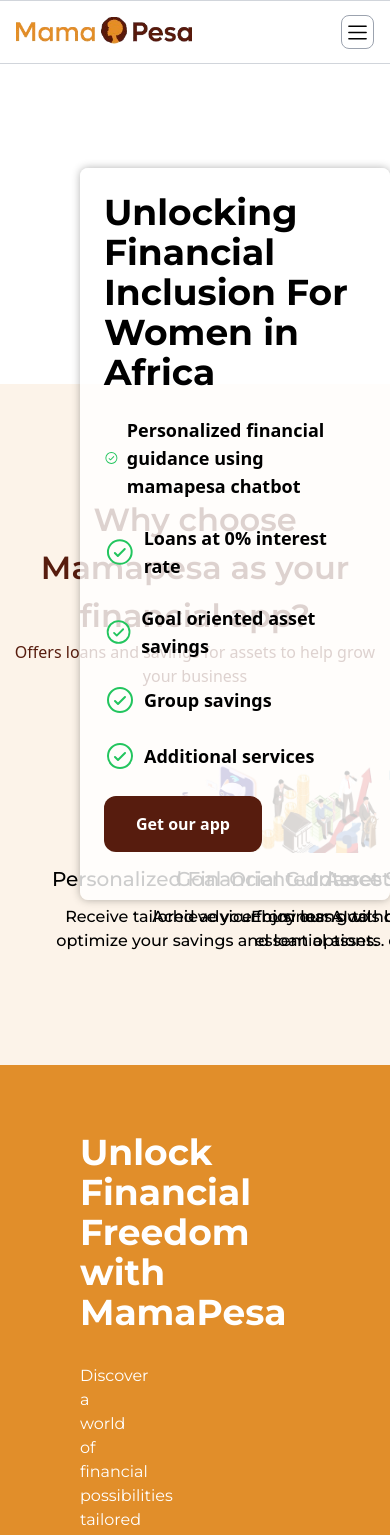
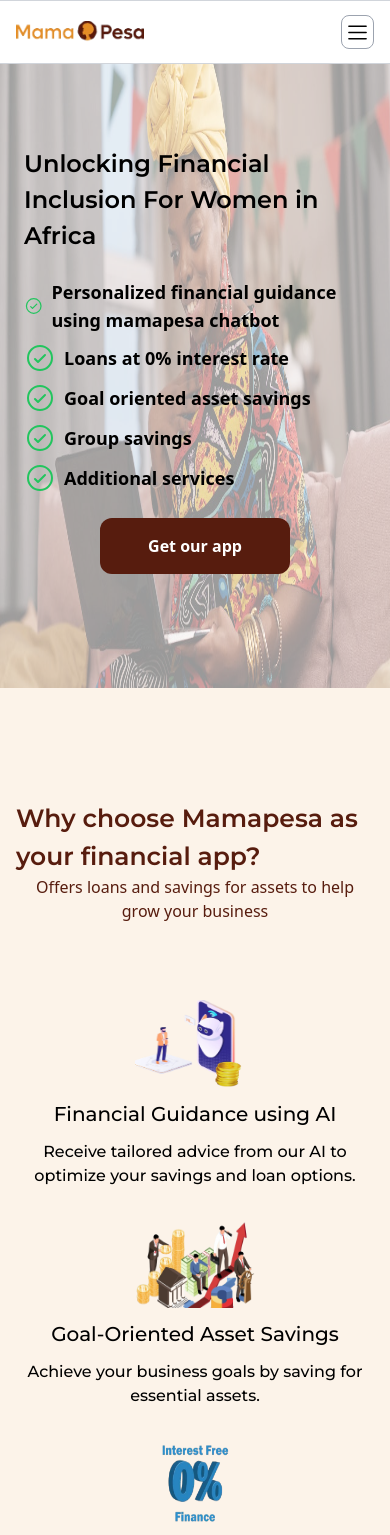
Before and after one commit to revolutionize-engineering/mamapesa-website, a React (Vite) app: page / in a window 390 px wide. Shown: the top 1535 px of the page. Built offline with nearby package versions, Linux system fonts and the light colour scheme.

Commit message:
all responsiveness done

```diff
--- a/src/DownLoadApp/DownLoadApp.jsx
+++ b/src/DownLoadApp/DownLoadApp.jsx
@@ -4,9 +4,9 @@
 const DownLoadApp = () => {
   return (
     <>
-      <div className="grid grid-cols-2 py-[2.5rem] font-montserrat bg-[#E18E2A] text-white">
-        <div className="px-[5rem] pt-[14%]">
-          <h1 className="text-4xl font-bold">
+      <div className="md:grid grid-cols-2 py-[2.5rem] font-montserrat bg-[#E18E2A] text-white">
+        <div className="px-[1.2rem] md:px-[5rem] pt-[5%] md:pt-[14%]">
+          <h1 className="text-[24px] md:text-4xl font-bold">
             Unlock Financial Freedom with MamaPesa
           </h1>
           <p className="my-8">
@@ -14,7 +14,7 @@
             MamaPesa. Our app is designed to empower you on your journey to
             financial independence. From financing income-generating assets to
             managing utility services and accessing valuable financial tips,
-            we're here to support your goals. Take control of your finances
+            we&#39;re here to support your goals. Take control of your finances
             today – download MamaPesa and embark on a transformative financial
             journey.
           </p>
@@ -25,8 +25,8 @@
             Get App
           </button>
         </div>
-        <div className="flex items-center justify-center">
-          <div className="w-[20rem]">
+        <div className="flex items-center justify-center mt-[4rem] md:mt-0">
+          <div className="w-[13rem] md:w-[20rem]">
             <img
               src={MamapesaMockUp}
               alt="Mamapesa MockUp"
--- a/src/FAQS/FAQS.jsx
+++ b/src/FAQS/FAQS.jsx
@@ -4,9 +4,9 @@
 
 const FAQS = () => {
   return (
-    <div className="py-[6rem] bg-[rgba(225,142,42,0.1)] grid grid-cols-[0.5fr,1fr]">
-      <div className="  px-[5rem] font-montserrat">
-        <h1 className="text-[32px] text-left  font-semibold   ">
+    <div className="py-[6rem] bg-[rgba(225,142,42,0.1)] md:grid grid-cols-[0.5fr,1fr] flex flex-col">
+      <div className="px-[1rem] md:px-[5rem] font-montserrat">
+        <h1 className="text-[24px] md:text-[32px] text-left  font-semibold   ">
           MamaPesa - Your Questions Answered
         </h1>
         <p className={` text-[16px] mt-4 text-left`}>
@@ -17,13 +17,13 @@
         <a href="#contactus">
           <button
             className="px-5 py-3 rounded-3xl bg-[#E18E2A] hover:bg-[#c7771f]
-          font-semibold text-white transition-colors duration-300 mt-8"
+          font-semibold text-white transition-colors duration-300 mt-8 w-full md:w-fit"
           >
             Contact us
           </button>
         </a>
       </div>
-      <div className="">
+      <div className="mt-8 md:mt-0">
         <div className="w-full flex justify-center font-montserrat h-full ">
           <div className=" w-[90%] h-full flex flex-col ">
             <Accordion
--- a/src/FAQS/components/Accordion.jsx
+++ b/src/FAQS/components/Accordion.jsx
@@ -5,11 +5,12 @@
   const [accordionOpen, setAccordionOpen] = useState(false);
 
   return (
-    <>
+    <div className="relative">
       <div
         onClick={() => setAccordionOpen((current) => !current)}
         className="flex items-center gap-1 cursor-pointer mt-10"
       >
+        <div className="absolute top-[2.9rem]">
           <CaretRight
             size={12}
             className={`${
@@ -17,7 +18,10 @@
             } transition-transform duration-300 text-[#E18E2A]`}
             weight="bold"
           />
-        <p className="text-[20px] font-medium text-[#571C0E]">{question}</p>
+        </div>
+        <p className="text-[18px] ml-8 md:text-[20px] font-medium text-[#571C0E]">
+          {question}
+        </p>
       </div>
       <div
         className={`font-opensans text-[16px] pl-6 ${
@@ -26,7 +30,7 @@
       >
         {answer}
       </div>
-    </>
+    </div>
   );
 };
 
--- a/src/Features/Features.jsx
+++ b/src/Features/Features.jsx
@@ -11,14 +11,14 @@
     <>
       <p id="features" className="mb-12"></p>
       <div className=" mx-auto py-8">
-        <h1 className="text-4xl font-semibold px-[4.5rem]">
+        <h1 className="text-[25px] md:text-4xl font-montserrat font-semibold px-[4.5rem]">
           Mamapesa Features
         </h1>
         <div>
           {/* card */}
           <FeatureCard
             content={
-              <p className="text-3xl font-semibold font-opensans ">
+              <p className="text-[18px] md:text-3xl font-semibold font-opensans ">
                 Personalized <span className="text-[#E18E2A]">Financial</span>{" "}
                 <span className="text-[#571C0E]">Guidance</span> using Mamapesa
                 chatbot
@@ -29,7 +29,7 @@
           />
           <FeatureCard
             content={
-              <p className="text-3xl font-semibold font-opensans ">
+              <p className="text-[18px] md:text-3xl font-semibold font-opensans ">
                 Business <span className="text-[#E18E2A]">asset savings</span>{" "}
                 tailored to your <span className="text-[#571C0E]">goals</span>
               </p>
@@ -40,7 +40,7 @@
           />
           <FeatureCard
             content={
-              <p className="text-3xl font-semibold font-opensans ">
+              <p className="text-[18px] md:text-3xl font-semibold font-opensans ">
                 Get <span className="text-[#E18E2A]">interest-free</span>{" "}
                 <span className="text-[#571C0E]">loans</span> with Mamapesa
               </p>
@@ -52,7 +52,7 @@
           />
           <FeatureCard
             content={
-              <p className="text-3xl font-semibold font-opensans ">
+              <p className="text-[18px] md:text-3xl font-semibold font-opensans ">
                 <span className="text-[#E18E2A]">Group savings</span> for a
                 common
                 <span className="text-[#571C0E]"> goal</span> or asset
@@ -64,7 +64,7 @@
           />
           <FeatureCard
             content={
-              <p className="text-3xl font-semibold font-opensans ">
+              <p className="text-[18px] md:text-3xl font-semibold font-opensans ">
                 {" "}
                 Convenient
                 <span className="text-[#571C0E]"> extra services</span> like
--- a/src/Features/components/FeatureCard.jsx
+++ b/src/Features/components/FeatureCard.jsx
@@ -3,22 +3,30 @@
 const FeatureCard = ({ image, imagePos, content, type }) => {
   return (
     <div
-      className={`flex py-[3.5rem] px-[4.5rem] ${
-        type == "interest" ? "gap-[11.5rem]" : "gap-4"
+      className={`flex flex-col md:flex-row py-[3.5rem] px-[1.4rem] md:px-[4.5rem] ${
+        type == "interest" ? "gap-4 md:gap-[11.5rem]" : "gap-4"
       }`}
     >
       <div
-        className={` w-[40%] flex items-center  ${
-          imagePos == "right" ? "order-1" : "order-2"
+        className={` md:w-[40%] flex items-center  ${
+          imagePos == "right" ? "md:order-1" : "md:order-2"
         }`}
       >
         {content}
       </div>
       <div
-        className={` w-[40%] ${imagePos == "right" ? "order-2" : "order-1"}`}
+        className={` md:w-[40%] ${
+          imagePos == "right" ? "md:order-2" : "md:order-1"
+        }`}
       >
         {/* the image */}
-        <div className={` ${type == "interest" ? "w-[25rem]" : "w-[38rem]"}`}>
+        <div
+          className={` ${
+            type == "interest"
+              ? "w-[13rem] ml-[4.5rem] md:ml-0 md:mt-0 md:w-[25rem]"
+              : "w-[18rem] mt-[2rem] md:mt-0 md:w-[38rem]"
+          } `}
+        >
           <img src={image} alt="" className="h-full w-full" />
         </div>
       </div>
--- a/src/Hero/Hero.jsx
+++ b/src/Hero/Hero.jsx
@@ -5,22 +5,24 @@
 const Hero = () => {
   return (
     /*Background Image*/
-    <div className="relative w-full min-h-96 h-full ">
+    <div className="relative w-full min-h-[43rem] md:min-h-96 h-full bg-red-300 overflow-hidden">
       <img
         src={ImageHero}
         alt="Background"
-        className="hidden lg:block w-full object-cover "
+        className=" lg:block w-full min-h-[43rem] md:min-h-96 md:object-cover "
       />
 
       <main
-        className="absolute top-[8rem] left-[5rem] flex flex-col lg:flex-row items-center lg:justify-between
-       mt-10 p-6 bg-opacity-80 bg-white shadow-[0px_0px_8px_rgba(0,0,0,0.3)] rounded-lg max-w-[40rem]"
+        className="absolute top-0 bottom-0 md:top-[8rem] md:bottom-auto md:left-[5rem]
+         flex flex-col lg:flex-row items-center lg:justify-between
+       mt-10 p-6 bg-opacity-60 md:bg-opacity-70 bg-white shadow-[0px_0px_8px_rgba(0,0,0,0.3)]
+        md:rounded-lg w-full md:max-w-[40rem]"
       >
-        <div>
-          <h1 className="text-4xl font-montserrat font-bold mb-6">
+        <div className="flex flex-col items-center w-full">
+          <h1 className="text-[24px] mt-[5.1rem] md:mt-0 md:text-4xl font-montserrat font-semibold mb-6">
             Unlocking Financial Inclusion For Women in Africa{" "}
           </h1>
-          <ul className="list-none space-y-6">
+          <ul className="list-none space-y-2 md:space-y-6">
             <li className="flex items-center">
               <CheckCircle size={32} className="mr-2 fill-green-500" />
               <span className="font-semibold text-lg">
@@ -54,14 +56,16 @@
               </span>
             </li>
           </ul>
+          <div className="w-full flex justify-center">
             <a href="#getapp">
               <button
-              className=" font-semibold text-white py-4 px-8 my-6 rounded-xl
+                className=" font-semibold text-white py-4 px-12 my-6 rounded-xl
               hover:bg-[#7a2713] bg-[#571C0E] transition-colors duration-300"
               >
                 Get our app
               </button>
             </a>
+          </div>
         </div>
       </main>
     </div>
--- a/src/WhyChooseMamaPesa/WhyChooseMamaPesa.jsx
+++ b/src/WhyChooseMamaPesa/WhyChooseMamaPesa.jsx
@@ -7,17 +7,17 @@
 const WhyChooseMamaPesa = () => {
   return (
     <>
-      <div className="bg-[rgba(225,142,42,0.1)] py-[7rem] ">
-        <h1 className="text-[32px] font-montserrat font-semibold text-center text-[#571C0E]">
+      <div className="bg-[rgba(225,142,42,0.1)] py-[7rem] px-[1rem]">
+        <h1 className="text-[25px] md:text-[32px] font-montserrat font-semibold md:text-center text-[#571C0E]">
           Why choose Mamapesa as your financial app?
         </h1>
         <p className="text-center text-[16px] text-[#571C0E]">
           Offers loans and savings for assets to help grow your business
         </p>
-        <div className="grid grid-cols-3 w-[79%] mx-auto mt-[4.8rem]">
+        <div className="md:grid md:grid-cols-3 flex flex-col justify-center gap-8 mx-auto mt-[4.8rem]">
           <Block
             image={AIBot}
-            title={"Personalized Financial Guidance"}
+            title={" Financial Guidance using AI"}
             desc={
               "Receive tailored advice from our AI to optimize your savings and loan options."
             }
--- a/src/WhyChooseMamaPesa/components/Block.jsx
+++ b/src/WhyChooseMamaPesa/components/Block.jsx
@@ -2,7 +2,7 @@
 
 const Block = ({ image, title, desc }) => {
   return (
-    <div className=" w-[22rem] flex flex-col items-center gap-3">
+    <div className="  md:w-[22rem] flex flex-col items-center gap-3">
       <div className="w-[7.5rem] h-[5.5rem] bg-transparent">
         <img src={image} alt="title" className="w-full h-full" />
       </div>
--- a/src/common/Footer.jsx
+++ b/src/common/Footer.jsx
@@ -5,11 +5,19 @@
   TwitterLogo,
 } from "phosphor-react";
 import React from "react";
+import smallLogo from "../assets/smallLogo.png";
 
 const Footer = () => {
   return (
-    <div className="flex justify-between px-[5rem] py-[3rem]">
-      <h1>© 2024 MamaPesa. All rights reserved.</h1>
+    <div className="px-[2rem] md:px-[4.5rem]">
+      <div className="flex flex-col md:flex-row items-center py-[2rem] md:py-0 gap-3 md:gap-0 justify-between px-[1rem] md:px-[5rem]  border-b-[1px] border-b-[#571C0E]">
+        <div className="w-[5.3rem] md:w-[5rem]">
+          <img
+            src={smallLogo}
+            alt="small Mamapesa logo"
+            className="w-full h-full"
+          />
+        </div>
         <div className="flex gap-4 items-center">
           <FacebookLogo
             size={22}
@@ -33,6 +41,24 @@
           />
         </div>
       </div>
+      <div className="py-[1rem] text-[14px] pb-[2rem] flex flex-col items-center justify-center">
+        <h1 className="mt-5">© 2024 MamaPesa. All rights reserved.</h1>
+        <div className="flex gap-3 mt-5">
+          <a
+            href=""
+            className="underline hover:text-blue-500 transition-colors duration-300"
+          >
+            Privacy Policy
+          </a>
+          <a
+            href=""
+            className="underline hover:text-blue-500 transition-colors duration-300"
+          >
+            Terms of Service
+          </a>
+        </div>
+      </div>
+    </div>
   );
 };
 
--- a/src/common/NavBar.jsx
+++ b/src/common/NavBar.jsx
@@ -10,7 +10,7 @@
         className="fixed top-0 z-40 w-full h-[4rem] flex items-center justify-between px-[1rem]  md:px-[5rem] border-t-[1px]
       border-gray-300 border-b-[1px] bg-white "
       >
-        <div className=" w-[11rem] h-fit">
+        <div className=" w-[8rem] h-fit">
           <img
             src={mamapesalogo}
             alt="mamapesa logo"
@@ -41,7 +41,7 @@
       </div>
       {/* for mobile */}
       <div
-        className={`fixed top-[4rem] z-30 bg-white w-full h-[5rem] ${
+        className={`fixed top-[3.4rem] z-30 bg-white w-full h-[5rem] ${
           navBarOpen ? "" : "-translate-y-full"
         } transition-transform duration-500 px-1 text-sm font-medium`}
       >
```
Also changed, not shown: src/assets/smallLogo.png (added). Lines whose indentation alone changed are shown as unchanged.
